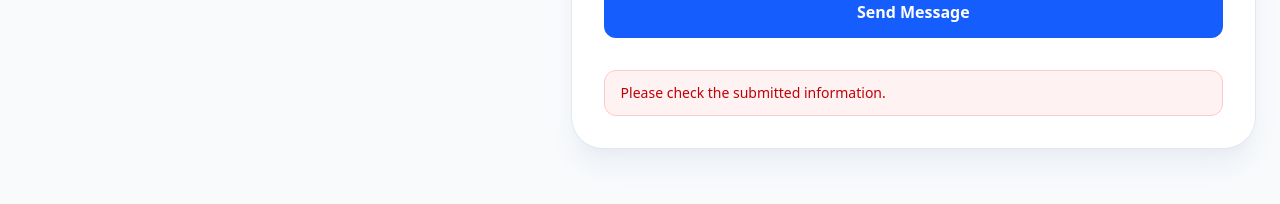
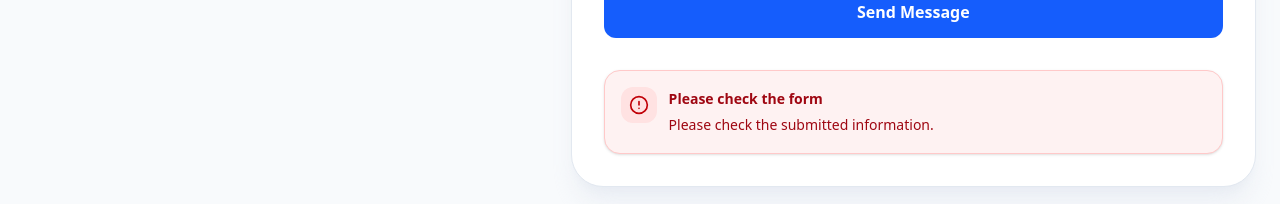
Before and after one commit to emmanuel-anye/circle-wave-website, a Next.js app: page /contact in a window 1280 px wide. Both pictures are taken after typing "Sample", "name@example.com", "Sample", "Sample", "Sample" into the empty fields and a click on the button "Send Message". Shown: the part 1745-1949 px from the top of the page. Built offline with nearby package versions, Linux system fonts and the light colour scheme; no server answers.

Commit message:
Improve shared form feedback states

```diff
--- a/components/ui/FormStatus.tsx
+++ b/components/ui/FormStatus.tsx
@@ -1,5 +1,6 @@
 "use client";
 
+import { AlertCircle, CheckCircle2 } from "lucide-react";
 import { AnimatePresence, motion, useReducedMotion } from "framer-motion";
 import { formStatusMotion } from "@/lib/motion";
 
@@ -12,6 +13,7 @@ export default function FormStatus({
 }) {
   const prefersReducedMotion = useReducedMotion();
   const message = error || success;
+  const Icon = error ? AlertCircle : CheckCircle2;
 
   return (
     <AnimatePresence mode="wait" initial={false}>
@@ -25,13 +27,23 @@ export default function FormStatus({
           initial={prefersReducedMotion ? false : "hidden"}
           animate="visible"
           exit={prefersReducedMotion ? undefined : "exit"}
-          className={`rounded-xl border px-4 py-3 text-sm ${
+          className={`flex items-start gap-3 rounded-2xl border px-4 py-4 text-sm shadow-sm ${
             error
-              ? "border-red-200 bg-red-50 text-red-700"
-              : "border-green-200 bg-green-50 text-green-700"
+              ? "border-red-200 bg-red-50 text-red-800"
+              : "border-emerald-200 bg-emerald-50 text-emerald-800"
           }`}
         >
-          {message}
+          <span
+            className={`inline-flex h-9 w-9 shrink-0 items-center justify-center rounded-xl ${
+              error ? "bg-red-100 text-red-700" : "bg-emerald-100 text-emerald-700"
+            }`}
+          >
+            <Icon className="h-5 w-5" aria-hidden="true" />
+          </span>
+          <div className="pt-0.5">
+            <p className="font-semibold">{error ? "Please check the form" : "Success"}</p>
+            <p className="mt-1 leading-6">{message}</p>
+          </div>
         </motion.div>
       )}
     </AnimatePresence>
```
